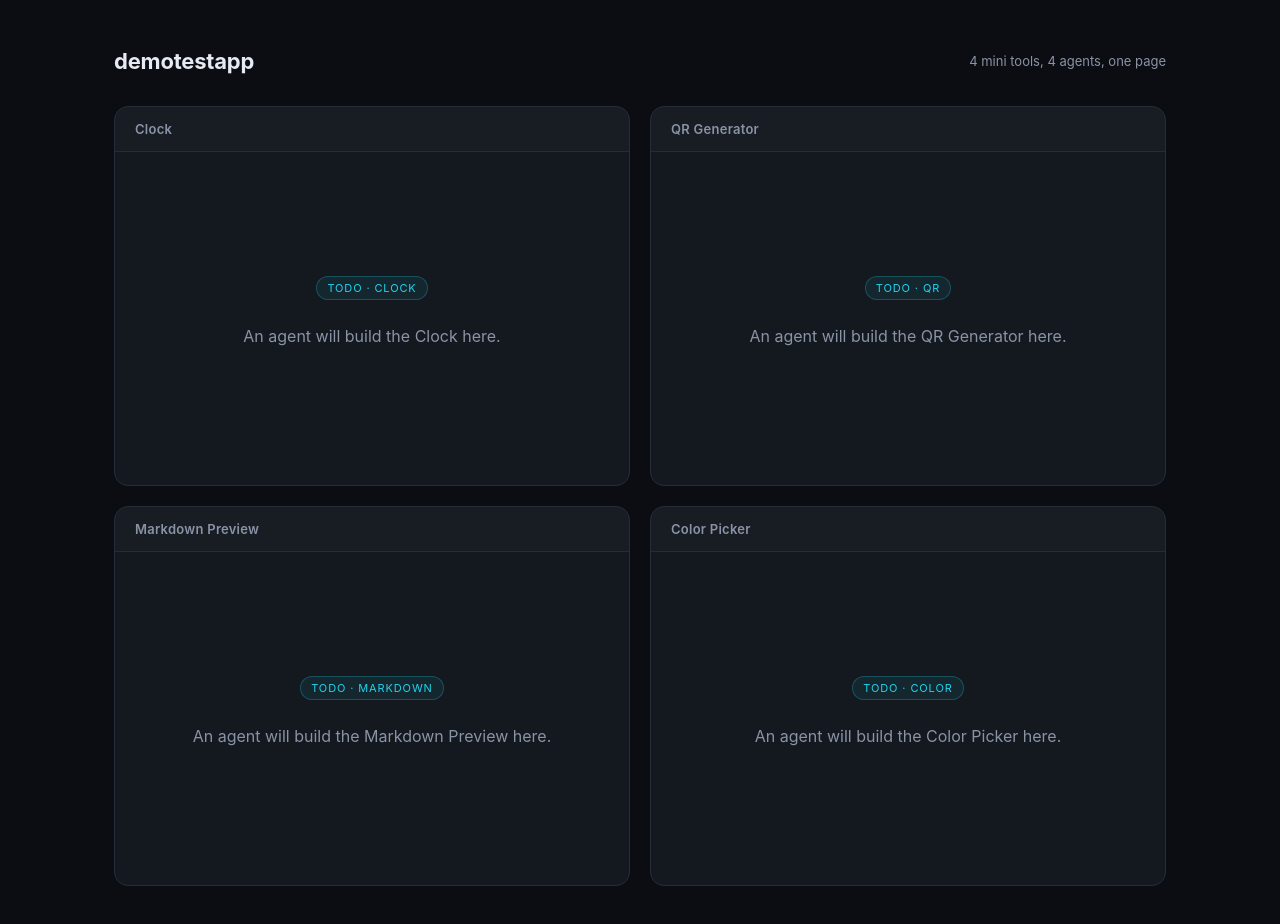
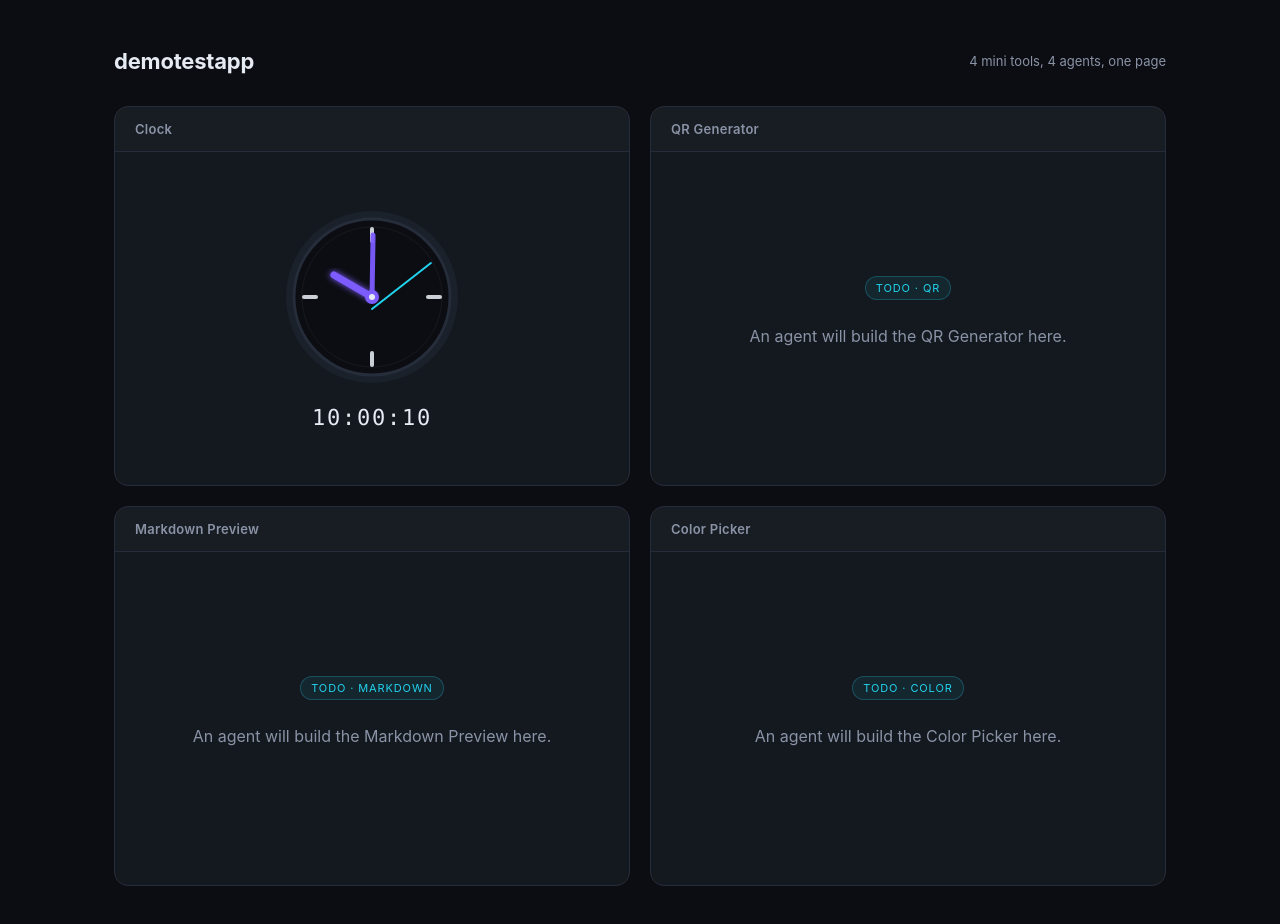
Before and after one commit to feritzcan2/demotestapp, a React (Vite) app: page / in a window 1280 px wide. Shown: the top 924 px of the page. Built offline with nearby package versions, Linux system fonts and the light colour scheme.

Commit message:
feat: clock widget

```diff
--- a/src/widgets/Clock.tsx
+++ b/src/widgets/Clock.tsx
@@ -1,8 +1,160 @@
+import { useEffect, useState } from "react";
+
+const CLOCK_SIZE = 180;
+const CENTER = CLOCK_SIZE / 2;
+const RADIUS = 78;
+
+function formatTime(date: Date) {
+  const pad = (value: number) => String(value).padStart(2, "0");
+
+  return `${pad(date.getHours())}:${pad(date.getMinutes())}:${pad(date.getSeconds())}`;
+}
+
+function handPosition(length: number, angleDegrees: number) {
+  const angleRadians = ((angleDegrees - 90) * Math.PI) / 180;
+
+  return {
+    x: CENTER + length * Math.cos(angleRadians),
+    y: CENTER + length * Math.sin(angleRadians),
+  };
+}
+
 export function Clock() {
+  const [now, setNow] = useState(() => new Date());
+
+  useEffect(() => {
+    const timer = window.setInterval(() => {
+      setNow(new Date());
+    }, 1000);
+
+    return () => window.clearInterval(timer);
+  }, []);
+
+  const seconds = now.getSeconds();
+  const minutes = now.getMinutes();
+  const hours = now.getHours() % 12;
+
+  const secondAngle = seconds * 6;
+  const minuteAngle = (minutes + seconds / 60) * 6;
+  const hourAngle = (hours + minutes / 60) * 30;
+
+  const hourHand = handPosition(44, hourAngle);
+  const minuteHand = handPosition(62, minuteAngle);
+  const secondHand = handPosition(68, secondAngle);
+
   return (
-    <div className="placeholder">
-      <span className="badge">TODO · clock</span>
-      <p>An agent will build the Clock here.</p>
+    <div
+      style={{
+        flex: 1,
+        display: "flex",
+        flexDirection: "column",
+        alignItems: "center",
+        justifyContent: "center",
+        gap: 18,
+        textAlign: "center",
+      }}
+      aria-label={`Current time ${formatTime(now)}`}
+    >
+      <svg
+        width={CLOCK_SIZE}
+        height={CLOCK_SIZE}
+        viewBox={`0 0 ${CLOCK_SIZE} ${CLOCK_SIZE}`}
+        role="img"
+        aria-hidden="true"
+        style={{ display: "block" }}
+      >
+        <defs>
+          <filter id="clock-glow" x="-30%" y="-30%" width="160%" height="160%">
+            <feGaussianBlur stdDeviation="3" result="blur" />
+            <feMerge>
+              <feMergeNode in="blur" />
+              <feMergeNode in="SourceGraphic" />
+            </feMerge>
+          </filter>
+        </defs>
+
+        <circle cx={CENTER} cy={CENTER} r={RADIUS + 8} fill="var(--panel-2)" />
+        <circle
+          cx={CENTER}
+          cy={CENTER}
+          r={RADIUS}
+          fill="#0b0d12"
+          stroke="var(--border)"
+          strokeWidth="3"
+        />
+        <circle
+          cx={CENTER}
+          cy={CENTER}
+          r={RADIUS - 8}
+          fill="none"
+          stroke="rgba(255,255,255,0.05)"
+          strokeWidth="1"
+        />
+
+        {[0, 90, 180, 270].map((angle) => {
+          const outer = handPosition(RADIUS - 10, angle);
+          const inner = handPosition(RADIUS - 22, angle);
+
+          return (
+            <line
+              key={angle}
+              x1={inner.x}
+              y1={inner.y}
+              x2={outer.x}
+              y2={outer.y}
+              stroke="var(--text)"
+              strokeLinecap="round"
+              strokeWidth="4"
+              opacity="0.88"
+            />
+          );
+        })}
+
+        <line
+          x1={CENTER}
+          y1={CENTER}
+          x2={hourHand.x}
+          y2={hourHand.y}
+          stroke="var(--accent)"
+          strokeLinecap="round"
+          strokeWidth="7"
+          filter="url(#clock-glow)"
+        />
+        <line
+          x1={CENTER}
+          y1={CENTER}
+          x2={minuteHand.x}
+          y2={minuteHand.y}
+          stroke="var(--accent)"
+          strokeLinecap="round"
+          strokeWidth="5"
+          opacity="0.95"
+        />
+        <line
+          x1={CENTER}
+          y1={CENTER + 12}
+          x2={secondHand.x}
+          y2={secondHand.y}
+          stroke="var(--accent-2)"
+          strokeLinecap="round"
+          strokeWidth="2"
+        />
+        <circle cx={CENTER} cy={CENTER} r="7" fill="var(--accent)" />
+        <circle cx={CENTER} cy={CENTER} r="3" fill="var(--text)" />
+      </svg>
+
+      <time
+        dateTime={now.toTimeString().slice(0, 8)}
+        style={{
+          fontFamily:
+            'ui-monospace, SFMono-Regular, Menlo, Monaco, Consolas, "Liberation Mono", "Courier New", monospace',
+          fontSize: 22,
+          letterSpacing: "0.08em",
+          color: "var(--text)",
+        }}
+      >
+        {formatTime(now)}
+      </time>
     </div>
   );
 }
```
